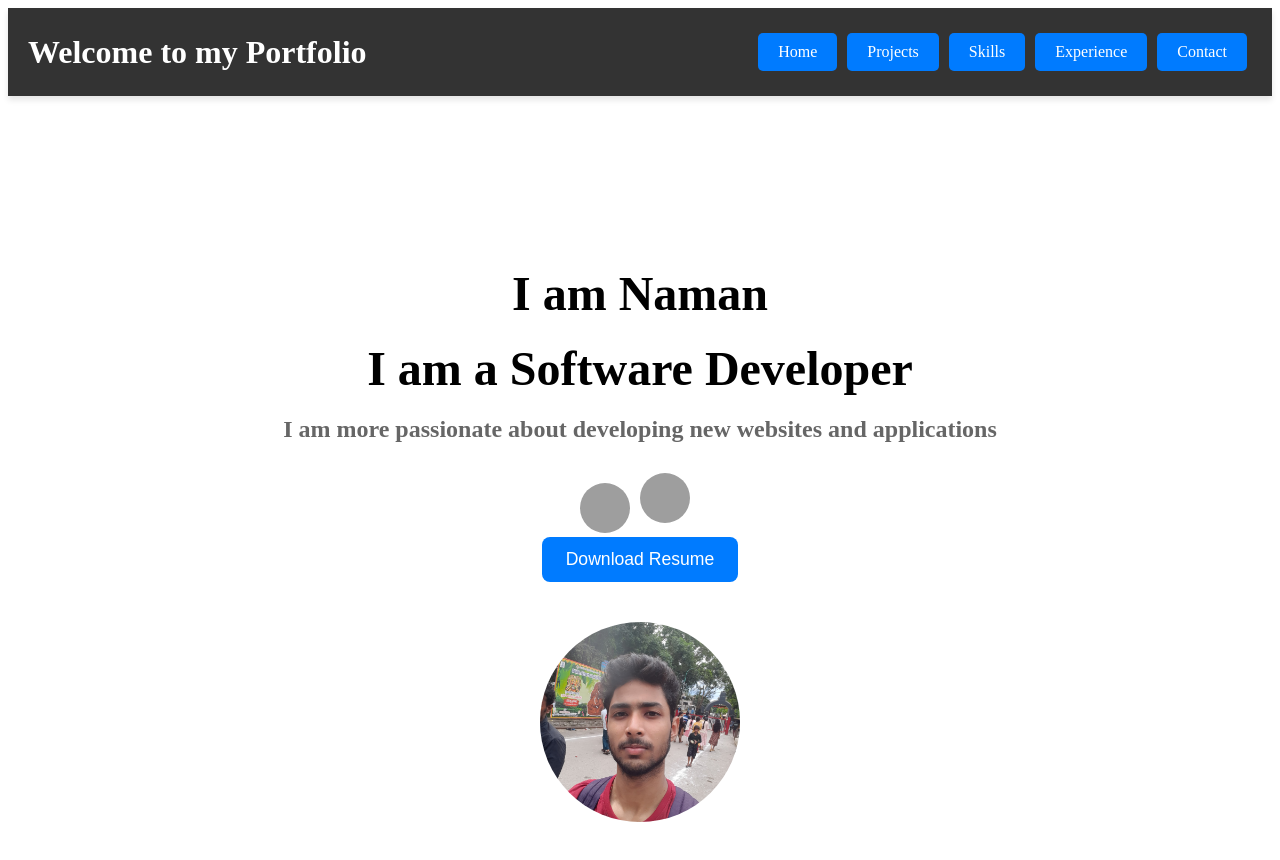
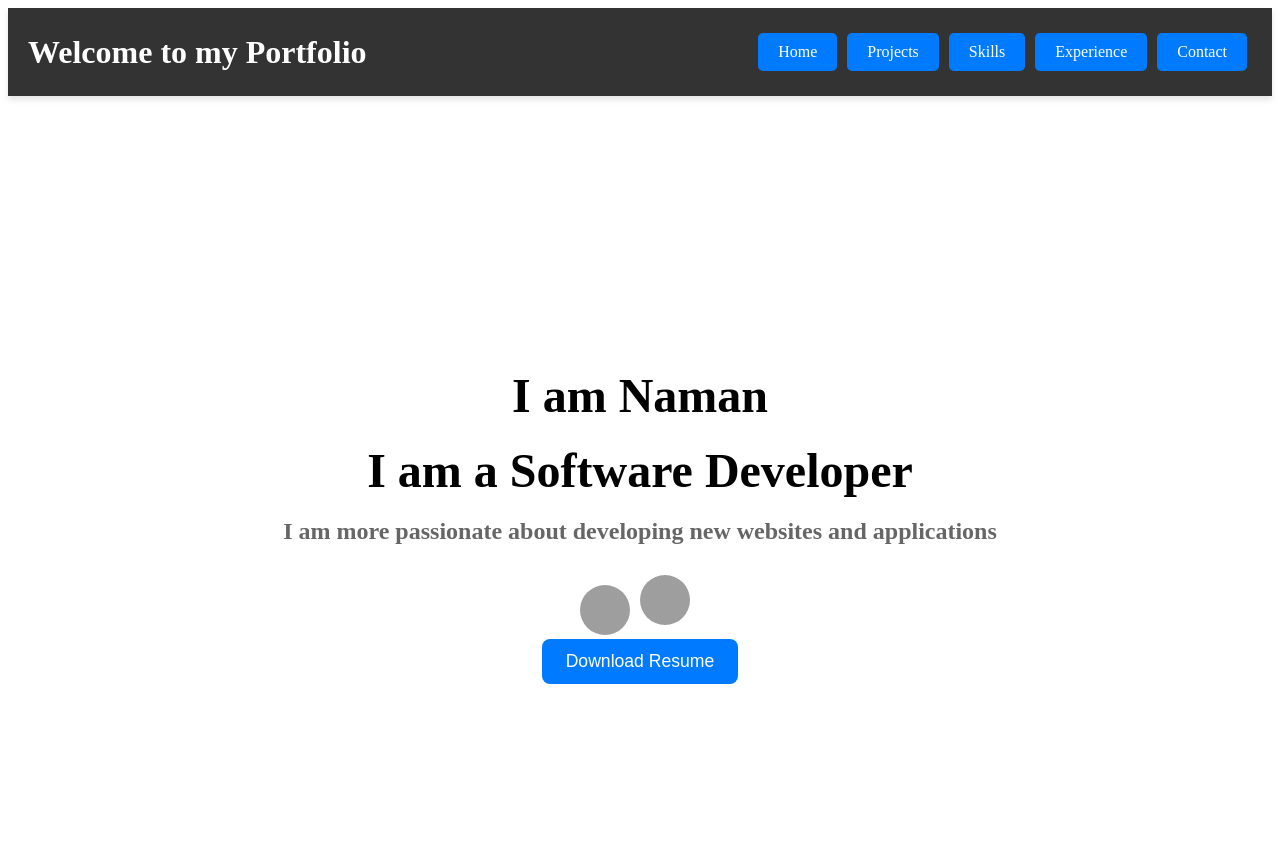
Before and after one commit to naman-0804/Portfolio-Naman, a React (Create React App) app: page / in a window 1280 px wide. Shown: the top 860 px of the page. Built offline with nearby package versions, Linux system fonts and the light colour scheme; grey boxes are pictures that could not be loaded.

Commit message:
Update Home.js

```diff
--- a/src/components/Home.js
+++ b/src/components/Home.js
@@ -26,7 +26,7 @@ function Home() {
         </div>
       </div>
       <div className="dp">
-        <img src={photo} alt="Profile" />
+
       </div>
     </div>
   );
```
